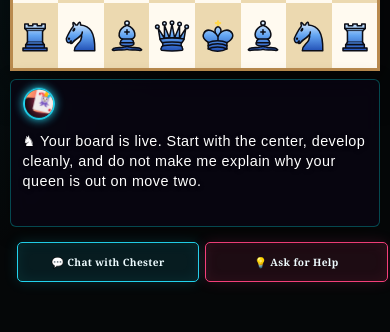
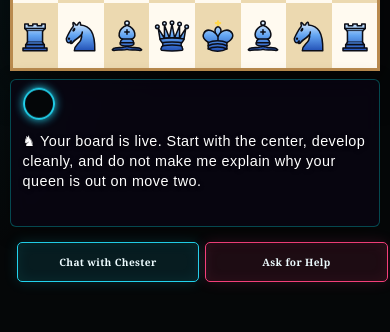
Before and after one commit to neillforrest-bit/Chess-Town, a Next.js app: page /gameplay in a window 390 px wide. Shown: the part 373-705 px from the top of the page. Built offline with nearby package versions, Linux system fonts and the light colour scheme.

Commit message:
Gothic follow-up: strip chat FAB glyphs, cap teaching strip height on tablet/desktop (unpushed - awaiting deploy authorisation)

```diff
--- a/src/components/ChesterUI.tsx
+++ b/src/components/ChesterUI.tsx
@@ -48,7 +48,7 @@ export function ChesterAvatar({ isThinking, size = 'default' }: { isThinking: bo
           animation: isThinking ? 'jester-talk 0.3s infinite ease-in-out' : 'jester-bounce 3s infinite ease-in-out',
           filter: 'drop-shadow(0 4px 6px rgba(0,0,0,0.8))'
         }}>
-          🐴
+
         </span>
         {/* Jester Hat attached to head */}
         <span style={{
@@ -60,7 +60,7 @@ export function ChesterAvatar({ isThinking, size = 'default' }: { isThinking: bo
           animation: isThinking ? 'jester-bell 0.2s infinite' : 'jester-bell 2s infinite ease-in-out',
           filter: 'drop-shadow(0 0 8px var(--arena-pink))'
         }}>
-          🃏
+
         </span>
       </div>
 
@@ -72,7 +72,7 @@ export function ChesterAvatar({ isThinking, size = 'default' }: { isThinking: bo
 export function ChesterTeleprompter({ text, isThinking, isMobile }: { text: string, isThinking: boolean, isMobile?: boolean }) {
   const engineEvaluation = useEngineEvaluation();
   const messageRef = useRef<HTMLDivElement>(null);
-  const message = text.replace(/^🎙️ CHESTER:\s*/, '');
+  const message = text.replace(/^ CHESTER:\s*/, '');
   const emotion = isThinking ? 'thinking' : getChesterEmotion(message);
 
   useEffect(() => {
@@ -309,8 +309,8 @@ export function ChessGameTools({ helpText, context = '' }: { helpText: string; c
 
   return <>
     <div className="chess-game-tools" aria-label="Chess game tools">
-      <button type="button" onClick={() => setActivePanel('chat')}>💬 Chat with Chester</button>
-      <button type="button" onClick={() => setActivePanel('help')}>💡 Ask for Help</button>
+      <button type="button" onClick={() => setActivePanel('chat')}> Chat with Chester</button>
+      <button type="button" onClick={() => setActivePanel('help')}> Ask for Help</button>
     </div>
     {activePanel && <div className="chess-game-sheet" role="dialog" aria-modal="true" aria-label={activePanel === 'chat' ? 'Chat with Chester' : 'Chess help'}>
       <div className="chess-game-sheet__backdrop" onClick={() => setActivePanel(null)} />
```
Also changed, not shown: src/app/globals.css.
